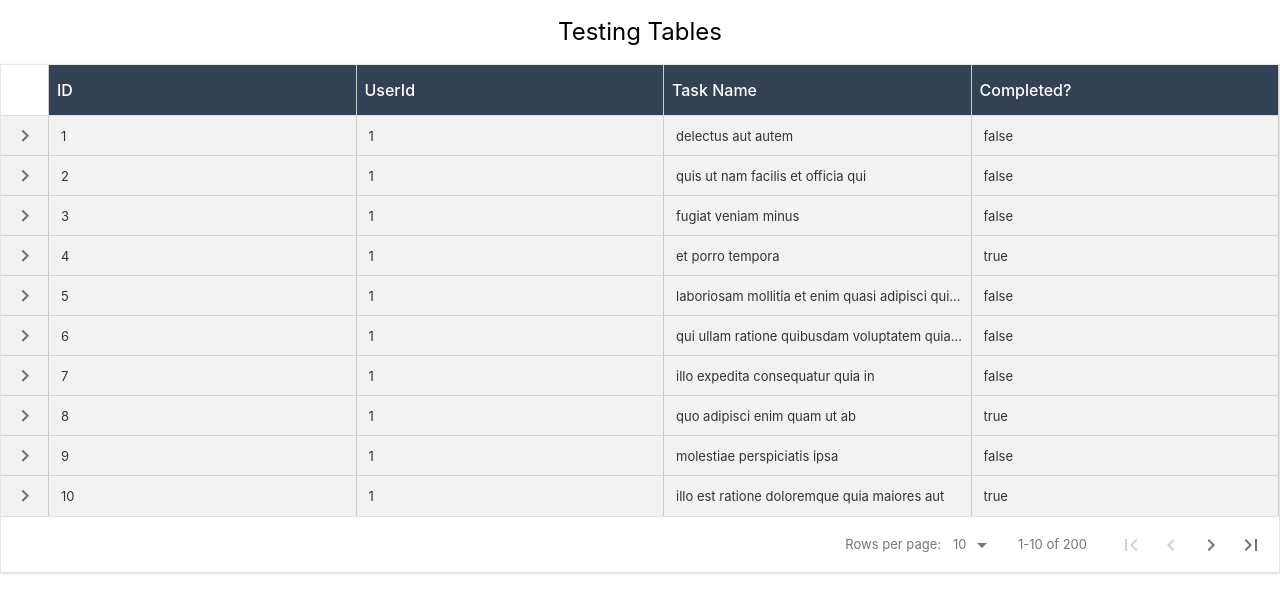
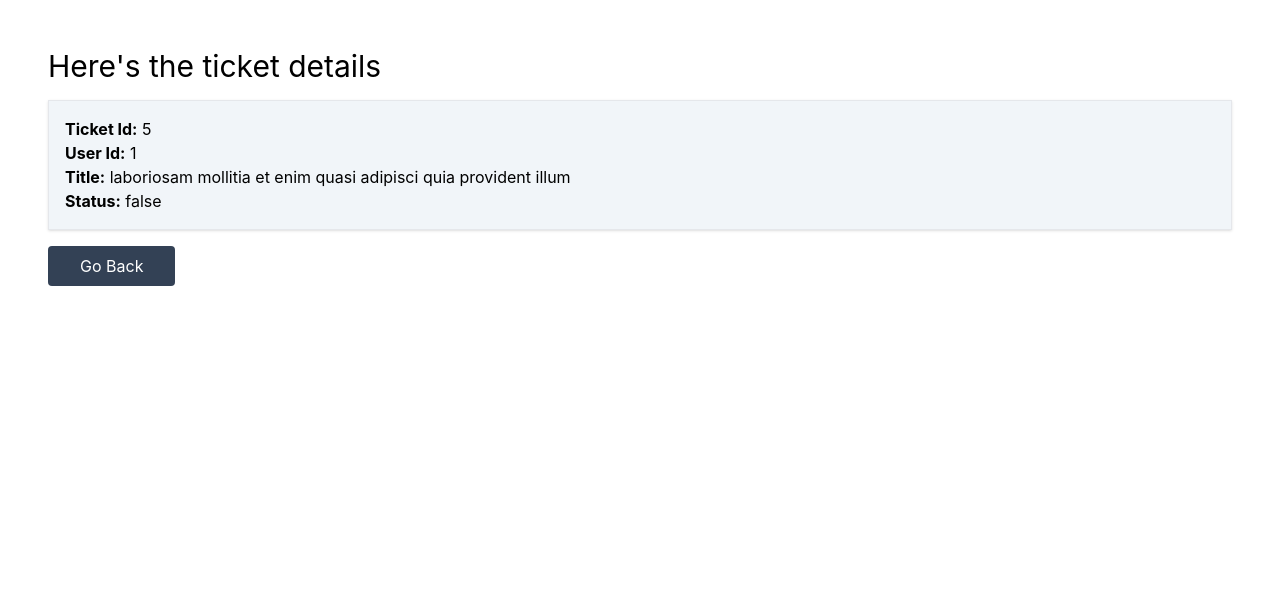
Before and after one commit to Burgesskeith/dataTable, a React (Create React App) app: page / in a window 1280 px wide. Both pictures are taken after a click on the element 640 px from the left and 296 px from the top of the page. Shown: the top 612 px of the page. Built offline with nearby package versions, Linux system fonts and the light colour scheme.

Commit message:
Added details section

```diff
--- a/src/App.js
+++ b/src/App.js
@@ -1,15 +1,30 @@
-import React from "react";
+import React, { useState } from "react";
 import TodoList from "./components/TodoList";
-import { Routes, Route } from "react-router-dom";
 import TodoDetails from "./components/TodoDetails";
 
 function App() {
+  const [dashboard, setDashboard] = useState(true);
+  const [row, setRow] = useState({});
+
+  const toggleDash = () => {
+    setDashboard(!dashboard);
+  };
+
+  const changeRow = (row) => {
+    setRow(row);
+  };
+
   return (
     <div className="App">
-      <Routes>
-        <Route path="/" element={<TodoList />} />
-        <Route path="/details" element={<TodoDetails />} />
-      </Routes>
+      {dashboard ? (
+        <TodoList
+          isDash={dashboard}
+          toggleDash={toggleDash}
+          changeRow={changeRow}
+        />
+      ) : (
+        <TodoDetails isDash={dashboard} toggleDash={toggleDash} row={row} />
+      )}
     </div>
   );
 }
--- /dev/null
+++ b/src/components/DropdownSection.js
@@ -0,0 +1,30 @@
+import React from "react";
+
+function DropdownSection({ data }) {
+  return (
+    <div className="border-xl transition ease-linear delay-500 bg-slate-700 text-white">
+      <div className="px-12 py-2  flex text-sm justify-between ">
+        <div className="">
+          <p>
+            Title: <strong>{data.title}</strong>
+          </p>
+        </div>
+        <div className="ml-12">
+          <p>
+            Has it been completed: <strong>{data.completed}</strong>
+          </p>
+        </div>
+      </div>
+      <div className="px-12 py-2 h-12 text-sm">
+        We can place whatever we want in this section, including data from the
+        server object, and style it as we wish.
+      </div>
+      <div className="px-12 py-2  h-12 text-sm">
+        It will be nice to replace the down arrow with a click on the row
+        instead.
+      </div>
+    </div>
+  );
+}
+
+export default DropdownSection;
--- a/src/components/TodoDetails.js
+++ b/src/components/TodoDetails.js
@@ -1,9 +1,29 @@
 import React from "react";
 
-function TodoDetails(props) {
+function TodoDetails({ row, toggleDash }) {
   return (
-    <div>
-      <div>{props}</div>
+    <div className="container p-12">
+      <div className="text-3xl">Here's the ticket details</div>
+      <div className="border p-4 mt-4 shadow bg-slate-100">
+        <div>
+          <strong>Ticket Id:</strong> {row.id}
+        </div>
+        <div>
+          <strong>User Id:</strong> {row.userId}
+        </div>
+        <div>
+          <strong>Title:</strong> {row.title}
+        </div>
+        <div>
+          <strong>Status:</strong> {row.completed}
+        </div>
+      </div>
+      <button
+        onClick={() => toggleDash()}
+        className="text-white border-gray-400 bg-slate-700 px-8 py-2 rounded hover:bg-slate-600 hover:shadow-lg mt-4"
+      >
+        Go Back
+      </button>
     </div>
   );
 }
--- a/src/components/TodoList.js
+++ b/src/components/TodoList.js
@@ -1,10 +1,8 @@
 import React, { Fragment } from "react";
 import DataTable from "./DataTableBase";
-// import axios from "axios";
+import DropdownSection from "./DropdownSection";
 
-function TodoList() {
-  // const [data, setData] = useState([]);
-
+function TodoList({ dashboard, toggleDash, changeRow }) {
   const columns = [
     {
       name: "ID",
@@ -1283,44 +1281,25 @@ function TodoList() {
     },
   };
   const handleClick = (row) => {
-    row.completed === "false"
-      ? alert(`You clicked on row ${row.id} which is incomplete.`)
-      : alert(`You clicked on row ${row.id} which is Done!`);
+    changeRow(row);
+    toggleDash();
+    // row.completed === "false"
+    //   ? alert(`You clicked on row ${row.id} which is incomplete.`)
+    //   : alert(`You clicked on row ${row.id} which is Done!`);
   };
 
   const ExpandedComponent = ({ data }) => (
-    <div className="border-xl transition ease-linear delay-500 bg-slate-700 text-white">
-      <div className="px-12 py-2  flex text-sm justify-between ">
-        <div className="">
-          <p>
-            Title: <strong>{data.title}</strong>
-          </p>
-        </div>
-        <div className="ml-12">
-          <p>
-            Has it been completed: <strong>{data.completed}</strong>
-          </p>
-        </div>
-      </div>
-      <div className="px-12 py-2 h-12 text-sm">
-        We can place whatever we want in this section, including data from the
-        server object, and style it as we wish.
-      </div>
-      <div className="px-12 py-2  h-12 text-sm">
-        It will be nice to replace the down arrow with a click on the row
-        instead.
-      </div>
-    </div>
+      <DropdownSection data={{data}} />
   );
 
   return (
     <Fragment>
       <div>
-        <h1 className="text-center py-4 text-2xl">Testing Tables</h1>
+        <h1 className="text-center py-4 text-2xl">Tickets</h1>
       </div>
       <div className="container border shadow mx-auto">
         <DataTable
-          // title="Todo List"
+          // title="Tickets - Westpac"
           columns={columns}
           data={data}
           customStyles={customStyles}
```
